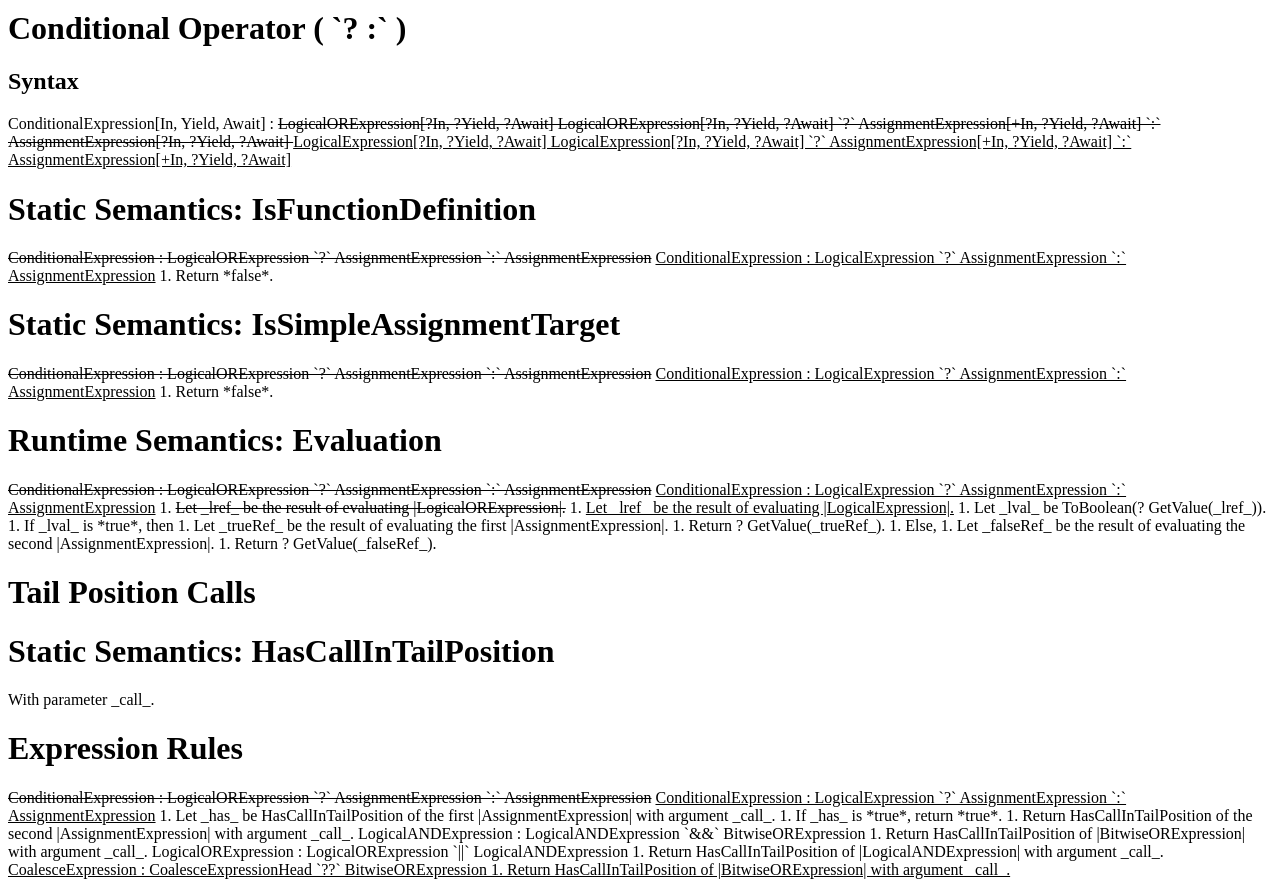
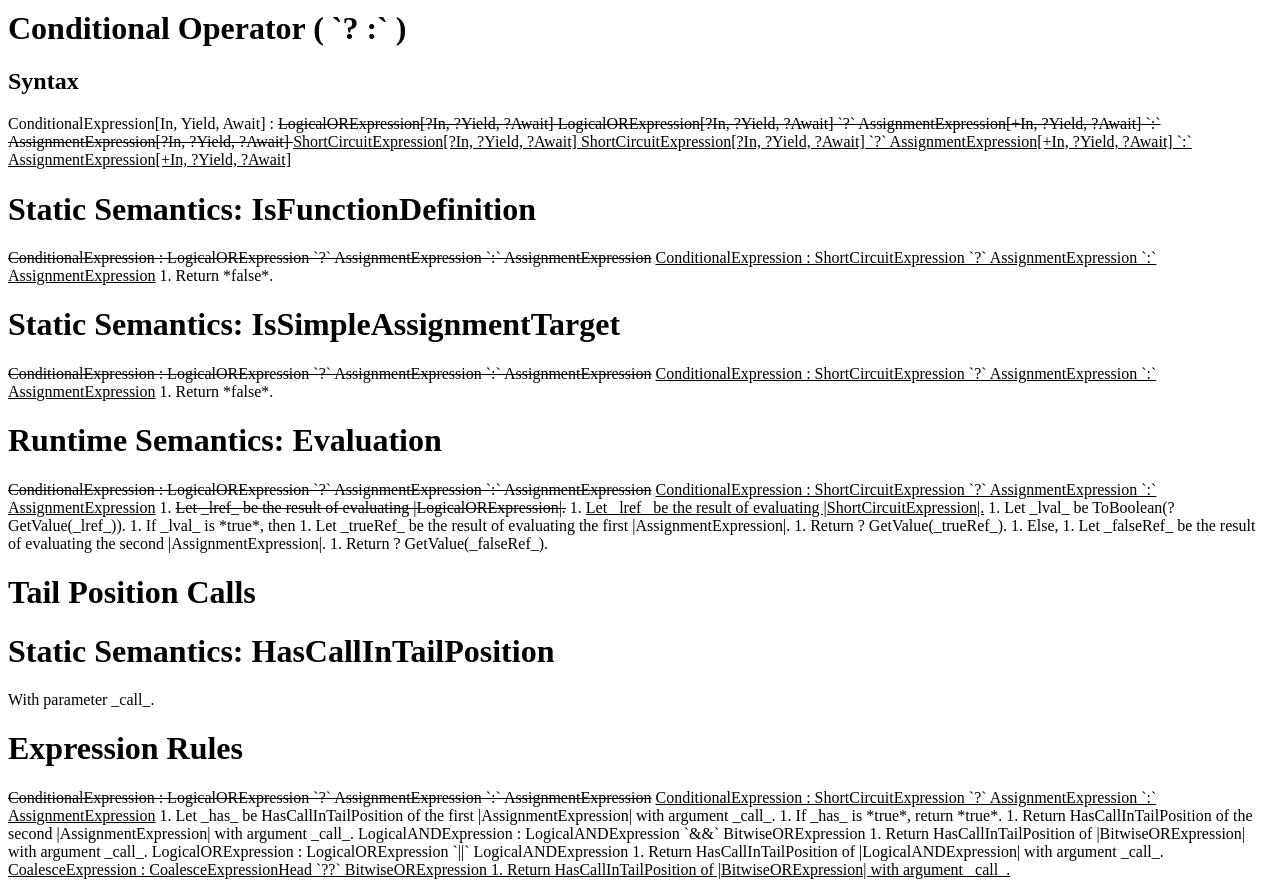
Before and after one commit to tc39/proposal-nullish-coalescing, a website: page spec.html in a window 1280 px wide. Shown: the part 800-1687 px from the top of the page. Drawn offline with Linux system fonts and the light colour scheme.

Commit message:
Rename LogicalExpression to ShortCircuitExpression

```diff
--- a/spec.html
+++ b/spec.html
@@ -24,7 +24,7 @@ contributors: Daniel Ehrenberg, Daniel Rosenwasser
   <h2>Syntax</h2>
   <emu-grammar type="definition">
     <ins>
-    LogicalExpression[In, Yield, Await] :
+    ShortCircuitExpression[In, Yield, Await] :
       LogicalORExpression[?In, ?Yield, ?Await]
       CoalesceExpression[?In, ?Yield, ?Await]
 
@@ -92,8 +92,8 @@ contributors: Daniel Ehrenberg, Daniel Rosenwasser
         LogicalORExpression[?In, ?Yield, ?Await] `?` AssignmentExpression[+In, ?Yield, ?Await] `:` AssignmentExpression[?In, ?Yield, ?Await]
         </del>
         <ins>
-        LogicalExpression[?In, ?Yield, ?Await]
-        LogicalExpression[?In, ?Yield, ?Await] `?` AssignmentExpression[+In, ?Yield, ?Await] `:` AssignmentExpression[+In, ?Yield, ?Await]
+        ShortCircuitExpression[?In, ?Yield, ?Await]
+        ShortCircuitExpression[?In, ?Yield, ?Await] `?` AssignmentExpression[+In, ?Yield, ?Await] `:` AssignmentExpression[+In, ?Yield, ?Await]
         </ins>
   </emu-grammar>
 
@@ -102,7 +102,7 @@ contributors: Daniel Ehrenberg, Daniel Rosenwasser
     <emu-see-also-para op="IsFunctionDefinition"></emu-see-also-para>
     <emu-grammar>
       <del>ConditionalExpression : LogicalORExpression `?` AssignmentExpression `:` AssignmentExpression</del>
-      <ins>ConditionalExpression : LogicalExpression `?` AssignmentExpression `:` AssignmentExpression</ins>
+      <ins>ConditionalExpression : ShortCircuitExpression `?` AssignmentExpression `:` AssignmentExpression</ins>
     </emu-grammar>
     <emu-alg>
       1. Return *false*.
@@ -114,7 +114,7 @@ contributors: Daniel Ehrenberg, Daniel Rosenwasser
     <emu-see-also-para op="IsSimpleAssignmentTarget"></emu-see-also-para>
     <emu-grammar>
       <del>ConditionalExpression : LogicalORExpression `?` AssignmentExpression `:` AssignmentExpression</del>
-      <ins>ConditionalExpression : LogicalExpression `?` AssignmentExpression `:` AssignmentExpression</ins>
+      <ins>ConditionalExpression : ShortCircuitExpression `?` AssignmentExpression `:` AssignmentExpression</ins>
     </emu-grammar>
     <emu-alg>
       1. Return *false*.
@@ -125,11 +125,11 @@ contributors: Daniel Ehrenberg, Daniel Rosenwasser
     <h1>Runtime Semantics: Evaluation</h1>
     <emu-grammar>
       <del>ConditionalExpression : LogicalORExpression `?` AssignmentExpression `:` AssignmentExpression</del>
-      <ins>ConditionalExpression : LogicalExpression `?` AssignmentExpression `:` AssignmentExpression</ins>
+      <ins>ConditionalExpression : ShortCircuitExpression `?` AssignmentExpression `:` AssignmentExpression</ins>
     </emu-grammar>
     <emu-alg>
       1. <del>Let _lref_ be the result of evaluating |LogicalORExpression|.</del>
-      1. <ins>Let _lref_ be the result of evaluating |LogicalExpression|.</ins>
+      1. <ins>Let _lref_ be the result of evaluating |ShortCircuitExpression|.</ins>
       1. Let _lval_ be ToBoolean(? GetValue(_lref_)).
       1. If _lval_ is *true*, then
         1. Let _trueRef_ be the result of evaluating the first |AssignmentExpression|.
@@ -152,7 +152,7 @@ contributors: Daniel Ehrenberg, Daniel Rosenwasser
       <h1>Expression Rules</h1>
       <emu-grammar>
         <del>ConditionalExpression : LogicalORExpression `?` AssignmentExpression `:` AssignmentExpression</del>
-        <ins>ConditionalExpression : LogicalExpression `?` AssignmentExpression `:` AssignmentExpression</ins>
+        <ins>ConditionalExpression : ShortCircuitExpression `?` AssignmentExpression `:` AssignmentExpression</ins>
       </emu-grammar>
       <emu-alg>
         1. Let _has_ be HasCallInTailPosition of the first |AssignmentExpression| with argument _call_.
```
